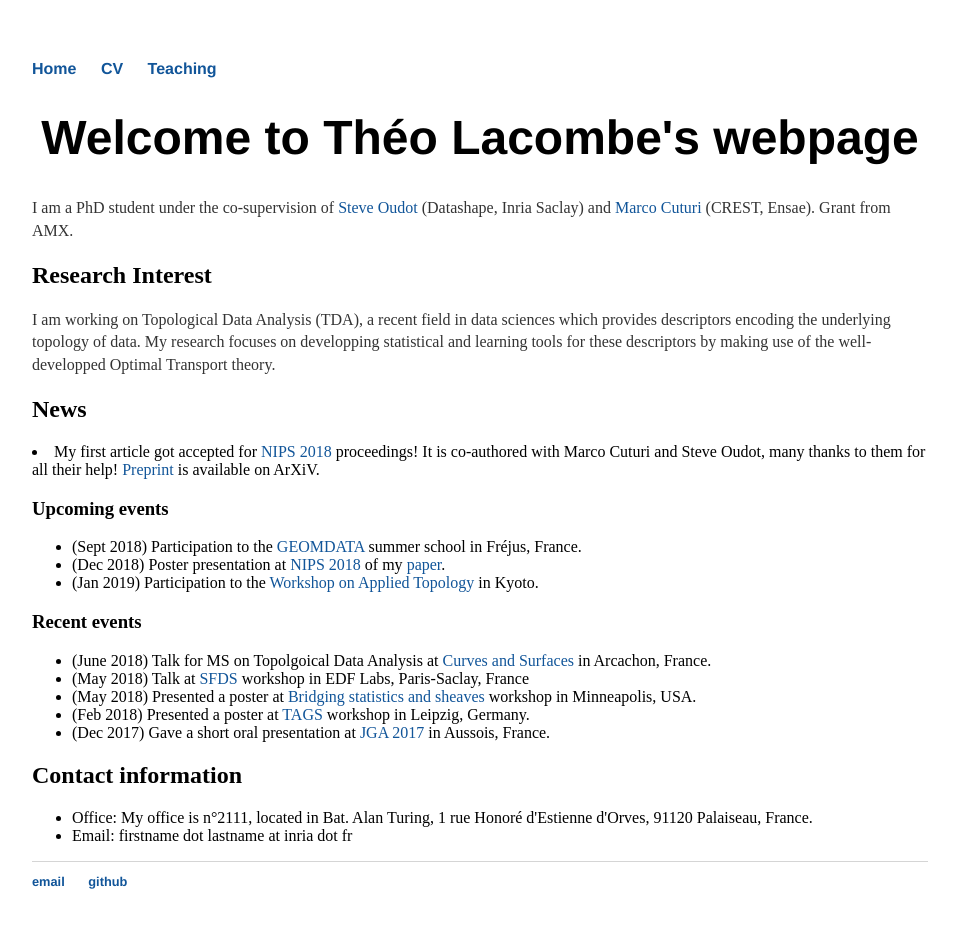
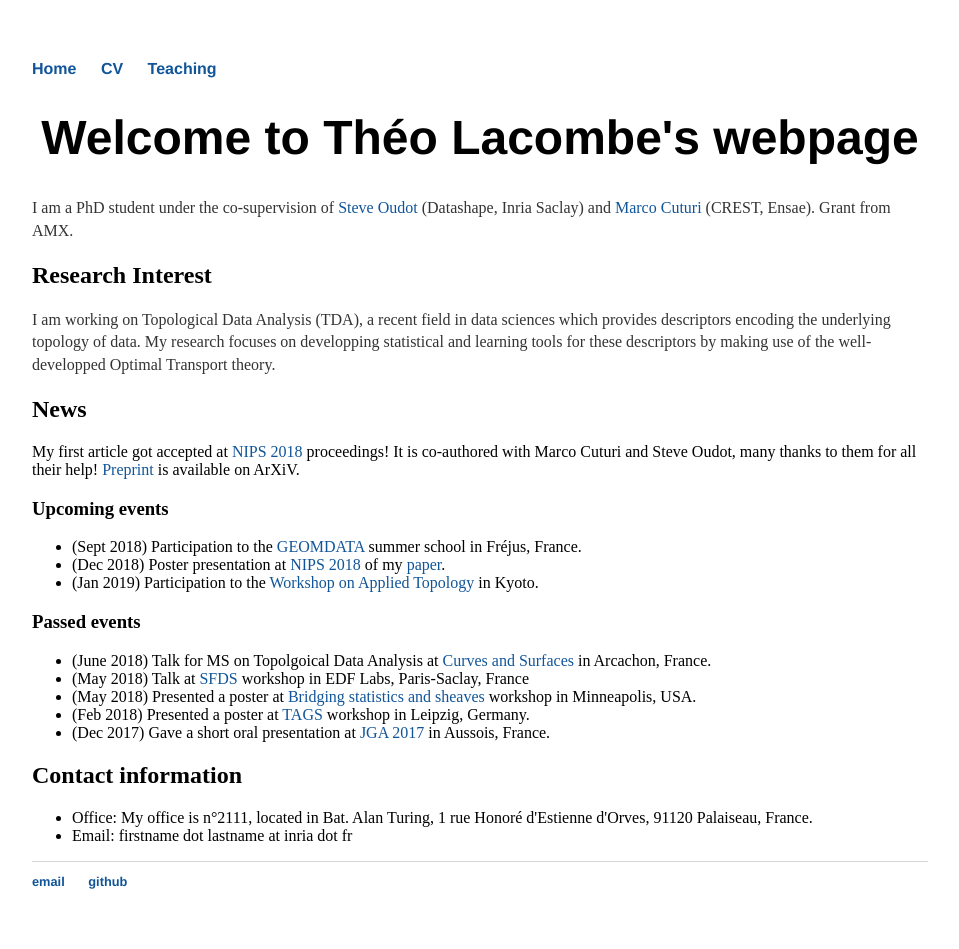
Before and after one commit to tlacombe/tlacombe.github.io, a Jekyll site: the page built from index.html, in a window 1280 px wide. Shown: the whole page, without its empty margins (160-1119 px from the left). Built offline with Jekyll 4.4.1, drawn with Linux system fonts in a browser that asks for light colours.

Commit message:
updated news

```diff
--- a/index.html
+++ b/index.html
@@ -12,7 +12,8 @@ title: Theo Lacombe's webpage
 	<p>I am working on Topological Data Analysis (TDA), a recent field in data sciences which provides descriptors encoding the underlying topology of data. My research focuses on developping statistical and learning tools for these descriptors by making use of the well-developped Optimal Transport theory.</p>
 
     <h2> News </h2>
-	<li> My first article got accepted for <a href="https://nips.cc/Conferences/2018">NIPS 2018</a> proceedings! It is co-authored with Marco Cuturi and Steve Oudot, many thanks to them for all their help! <a href="https://arxiv.org/pdf/1805.08331.pdf">Preprint</a> is available on ArXiV. </li>
+	My first article got accepted at <a href="https://nips.cc/Conferences/2018">NIPS 2018</a> proceedings! It is co-authored with Marco Cuturi and Steve Oudot, many thanks to them for all their help! <a href="https://arxiv.org/pdf/1805.08331.pdf">Preprint</a> is available on ArXiV.
+
 	<h3> Upcoming events</h3>
 	<ul>
 		<li> (Sept 2018) Participation to the <a href="https://geomdata.sciencesconf.org/">GEOMDATA</a> summer school in Fréjus, France.</li>
@@ -20,7 +21,7 @@ title: Theo Lacombe's webpage
 		<li> (Jan 2019) Participation to the <a href="http://math.kyokyo-u.ac.jp/~yokoyama/WAT2019.html">Workshop on Applied Topology</a> in Kyoto.</li>
 	</ul>
 
-        <h3> Recent events </h3>
+        <h3> Passed events </h3>
 	<ul>
 		<li> (June 2018) Talk for MS on Topolgoical Data Analysis at <a href="https://cs2018.sciencesconf.org/">Curves and Surfaces</a> in Arcachon, France.</li>
 		<li> (May 2018) Talk at <a href="http://jds2018.sfds.asso.fr/index.html">SFDS</a> workshop in EDF Labs, Paris-Saclay, France </li>
```
